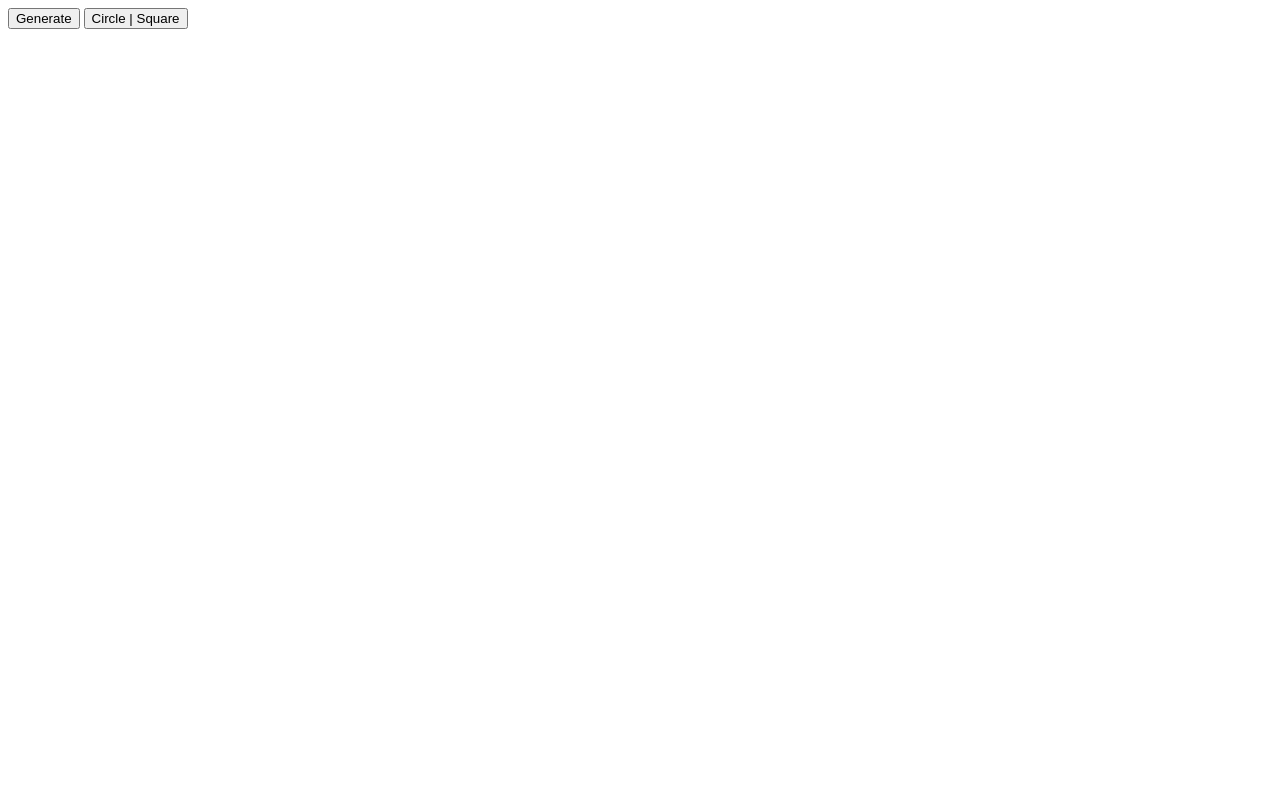
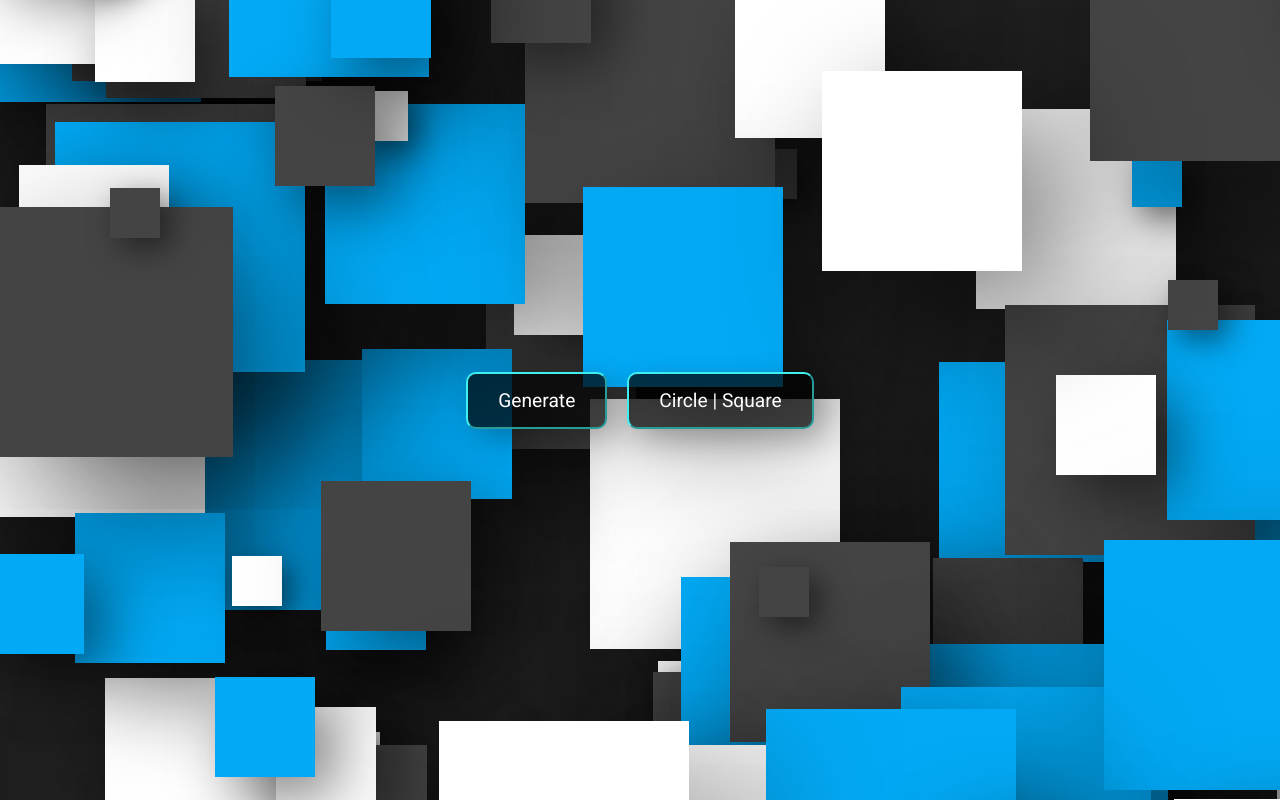
Before and after one commit to jsunh98/background-generator, a plain HTML site: page index.html in a window 1280 px wide. Drawn offline with nearby package versions, Linux system fonts and the light colour scheme.

Commit message:
added css and js properties. finished the generator

```diff
--- a/index.html
+++ b/index.html
@@ -4,14 +4,42 @@
     <meta charset="UTF-8">
     <meta http-equiv="X-UA-Compatible" content="IE=edge">
     <meta name="viewport" content="width=device-width, initial-scale=1.0">
+    <link rel="stylesheet" type="text/css" href="styles.css">
     <title>Document</title>
 </head>
 <body>
     <div class="container">
-        <button>Generate</button>
-        <button class="circleBtn">Circle | Square</button>
+        <button onclick="generate();">Generate</button>
+        <button onclick="circle(); generate();" class="circleBtn">Circle | Square</button>
 
     </div>
+    <script src="https://cdnjs.cloudflare.com/ajax/libs/animejs/3.2.1/anime.min.js" integrity="sha512-z4OUqw38qNLpn1libAN9BsoDx6nbNFio5lA6CuTp9NlK83b89hgyCVq+N5FdBJptINztxn1Z3SaKSKUS5UP60Q==" crossorigin="anonymous" referrerpolicy="no-referrer"></script>
+    <script>
+        let container = document.querySelector('.container');
+            for (var i=0; i<=80; i++){
+            let blocks = document.createElement('div');
+            blocks.classList.add('block');
+            container.appendChild(blocks);
+        }
+
+        function circle() {
+            let circleBtn = document.querySelector('.circleBtn');
+            container.classList.toggle('circle');
+        }
+        function generate(){
+            anime({
+            targets : '.block',
+                translateX : function(){
+                return anime.random(-700,700);
+            }, translateY : function(){
+                return anime.random(-500,500);
+            }, scale : function(){
+                return anime.random(1,5);
+        }
+    })
+}
+generate()
+    </script>
 
 </body>
 </html>
--- a/styles.css
+++ b/styles.css
@@ -0,0 +1,56 @@
+@import url('https://fonts.googleapis.com/css?family=Roboto:300,400,500,700,900&display=swap');
+
+* {
+    margin: 0;
+    padding: 0;
+    box-sizing: border-box;
+    font-family: 'Roboto', sans-serif;
+}
+body {
+    display: flex;
+    justify-content: center;
+    align-items: center;
+    min-height: 100vh;
+    background: #202020;
+}
+.container {
+    position:absolute;
+    width: 100%;
+    height: 100%;
+    overflow: hidden;
+    display: flex;
+    justify-content: center;
+    align-items: center;
+}
+
+.container .block {
+    position: absolute;
+    width: 50px;
+    height: 50px;
+    background: #444;
+    box-shadow: 10px 10px 30px rgba(0,0,0,0.5);
+}
+.container.circle .block {
+    border-radius: 50%;
+}
+.container .block:nth-child(3n +1) {
+    background: #444;
+} .container .block:nth-child(3n +2) {
+    background: #fff;
+} .container .block:nth-child(3n +3) {
+    background: #03a9f4;
+}
+.container button {
+    position: relative;
+    z-index: 1;
+    margin: 10px;
+    background: rgba(0, 0, 0, 0.712);
+    color: #fff;
+    border-radius: 10px;
+    border-color: #3fefef;
+    border-width: 2px;
+    font-size: 1.2em;
+    cursor: pointer;
+    padding: 15px 30px;
+    box-shadow: 10px 10px 30px rgba(0,0,0,0.25);
+}
```
Also changed, not shown: anime.js (deleted), app.js (deleted).
